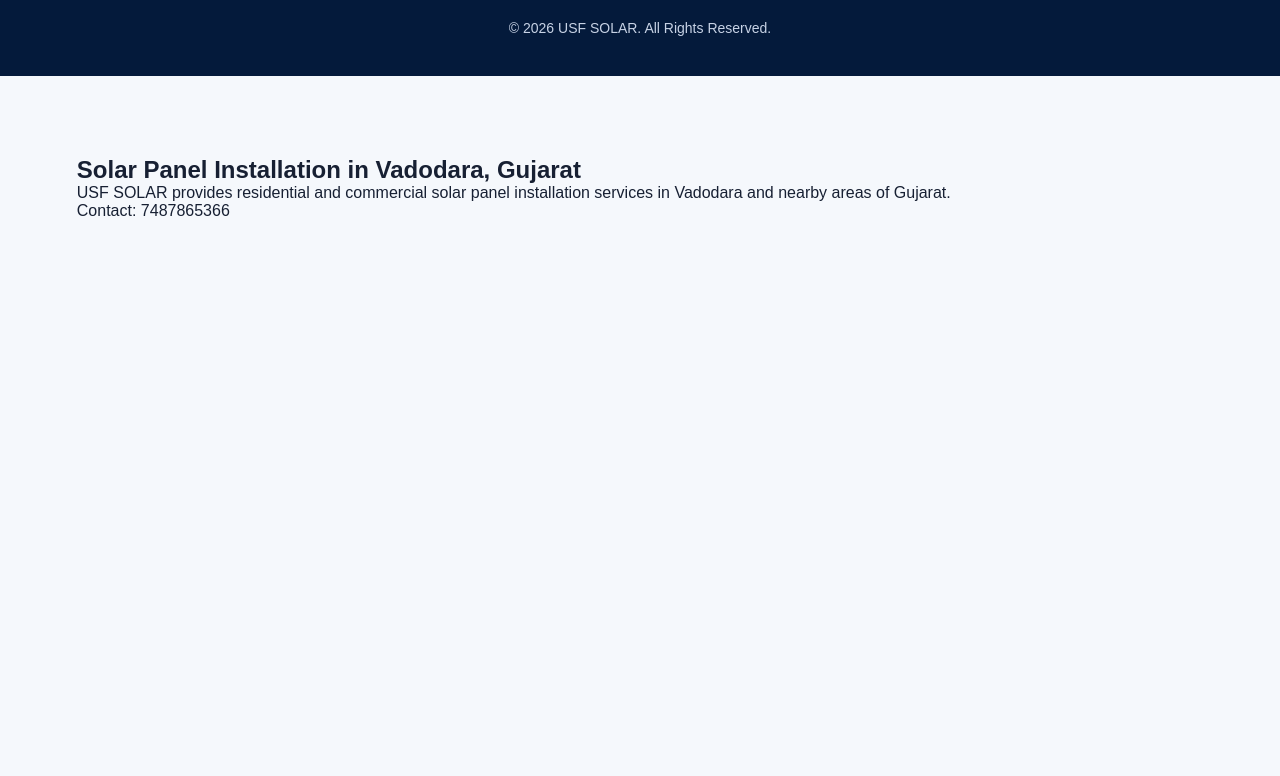
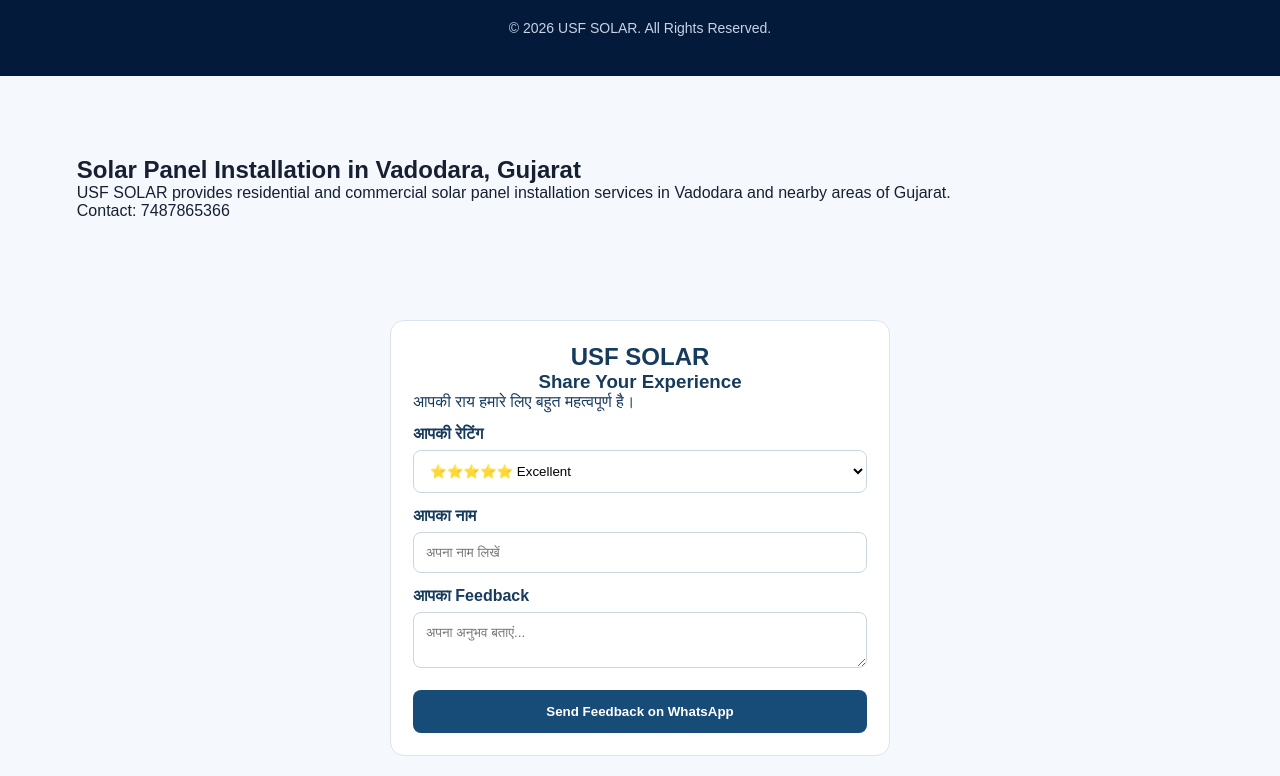
Before and after one commit to USFSOLARENERGYPVT/usmansolarfabrication.github.io, a plain HTML site: page index.html in a window 1280 px wide. Shown: the part 4678-5454 px from the top of the page. Before the commit the page ends 4978 px from the top, so only its background shows below. Drawn offline with Linux system fonts and the light colour scheme.

Commit message:
Update index.html

```diff
--- a/index.html
+++ b/index.html
@@ -1959,5 +1959,100 @@ document.addEventListener("DOMContentLoaded", function () {
 
 });
 </script>
+
+<section class="usf-feedback">
+  <h2>USF SOLAR</h2>
+  <h3>Share Your Experience</h3>
+  <p>आपकी राय हमारे लिए बहुत महत्वपूर्ण है।</p>
+
+  <label>आपकी रेटिंग</label>
+  <select id="usfRating">
+    <option value="5">⭐⭐⭐⭐⭐ Excellent</option>
+    <option value="4">⭐⭐⭐⭐ Very Good</option>
+    <option value="3">⭐⭐⭐ Good</option>
+    <option value="2">⭐⭐ Fair</option>
+    <option value="1">⭐ Needs Improvement</option>
+  </select>
+
+  <label>आपका नाम</label>
+  <input id="usfName" placeholder="अपना नाम लिखें">
+
+  <label>आपका Feedback</label>
+  <textarea id="usfMessage"
+    placeholder="अपना अनुभव बताएं..."></textarea>
+
+  <button onclick="sendUSFFeedback()">
+    Send Feedback on WhatsApp
+  </button>
+</section>
+
+<style>
+.usf-feedback {
+  max-width: 500px;
+  margin: 20px auto;
+  padding: 22px;
+  background: #fff;
+  color: #173b5c;
+  border: 1px solid #dce4eb;
+  border-radius: 14px;
+  font-family: Arial, sans-serif;
+}
+.usf-feedback h2,
+.usf-feedback h3 {
+  text-align: center;
+}
+.usf-feedback label {
+  display: block;
+  margin-top: 14px;
+  font-weight: 600;
+}
+.usf-feedback input,
+.usf-feedback select,
+.usf-feedback textarea {
+  width: 100%;
+  box-sizing: border-box;
+  padding: 12px;
+  margin-top: 7px;
+  border: 1px solid #ccd6df;
+  border-radius: 8px;
+  background: white;
+}
+.usf-feedback button {
+  width: 100%;
+  margin-top: 18px;
+  padding: 14px;
+  border: 0;
+  border-radius: 8px;
+  background: #174b78;
+  color: white;
+  font-weight: bold;
+}
+</style>
+
+<script>
+function sendUSFFeedback() {
+  const rating = document.getElementById("usfRating").value;
+  const name = document.getElementById("usfName").value.trim();
+  const message = document.getElementById("usfMessage").value.trim();
+
+  if (!name || !message) {
+    alert("कृपया अपना नाम और Feedback लिखें।");
+    return;
+  }
+
+  const text =
+    "USF SOLAR CUSTOMER FEEDBACK\n" +
+    "Name: " + name + "\n" +
+    "Rating: " + rating + "/5 Stars\n" +
+    "Feedback: " + message;
+
+  window.open(
+    "https://wa.me/917487865366?text=" +
+    encodeURIComponent(text),
+    "_blank"
+  );
+}
+</script>
+
 </body>
 </html>
```
